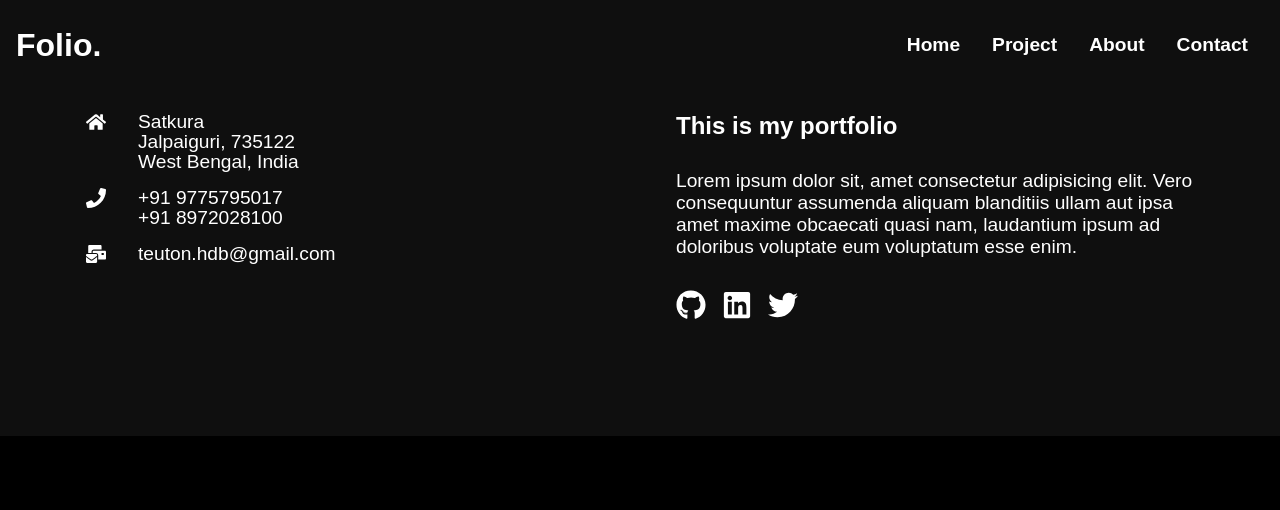
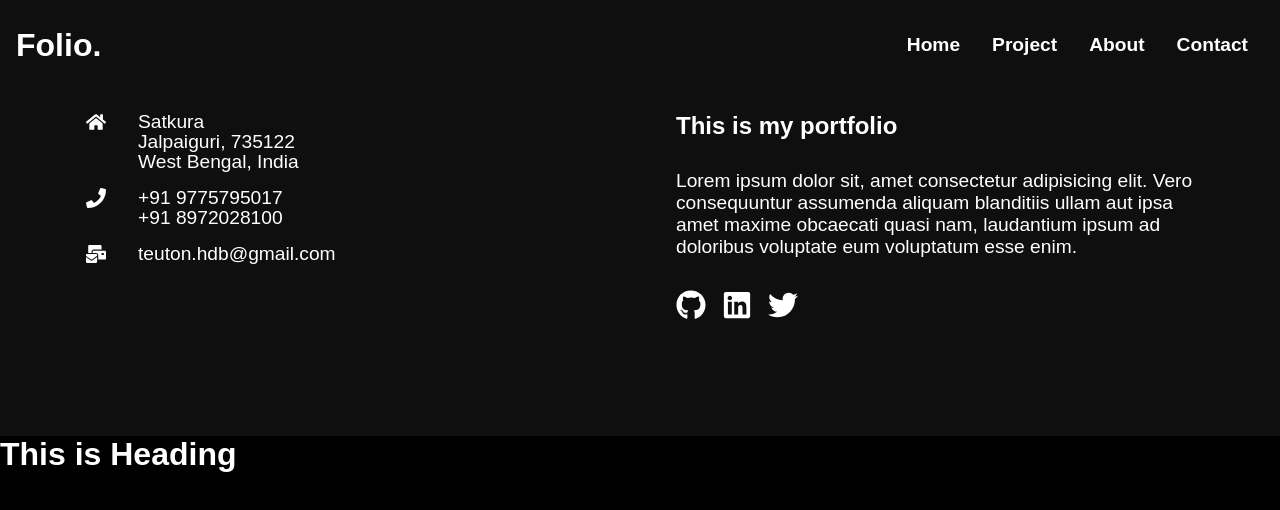
Before and after one commit to Teuton-Roy/my-portfolio-react, a React (Create React App) app: page /project in a window 1280 px wide. Shown: the top 510 px of the page. Built offline with nearby package versions, Linux system fonts and the light colour scheme; a web font is replaced by a local one.

Commit message:
creating project page and rander with Project.js

```diff
--- /dev/null
+++ b/src/components/Proj.js
@@ -0,0 +1,21 @@
+import './Proj.css'
+
+
+import React from 'react'
+
+const Proj = () => {
+  return (
+    <div className='hero-img'>
+      <div className="heading">
+        <h1>
+          This is Heading
+        </h1>
+        <p>
+
+        </p>
+      </div>
+    </div>
+  )
+}
+
+export default Proj
--- a/src/routes/Project.js
+++ b/src/routes/Project.js
@@ -1,13 +1,14 @@
 import React from 'react'
 import Navbar from '../components/Navbar'
 import Footer from '../components/Footer'
-
+import Proj from '../components/Proj'
 
 const Project = () => {
   return (
     <div>
       <Navbar></Navbar>
       <Footer></Footer>
+      <Proj></Proj>
     </div>
   )
 }
```
Also changed, not shown: src/components/Proj.css (added).
